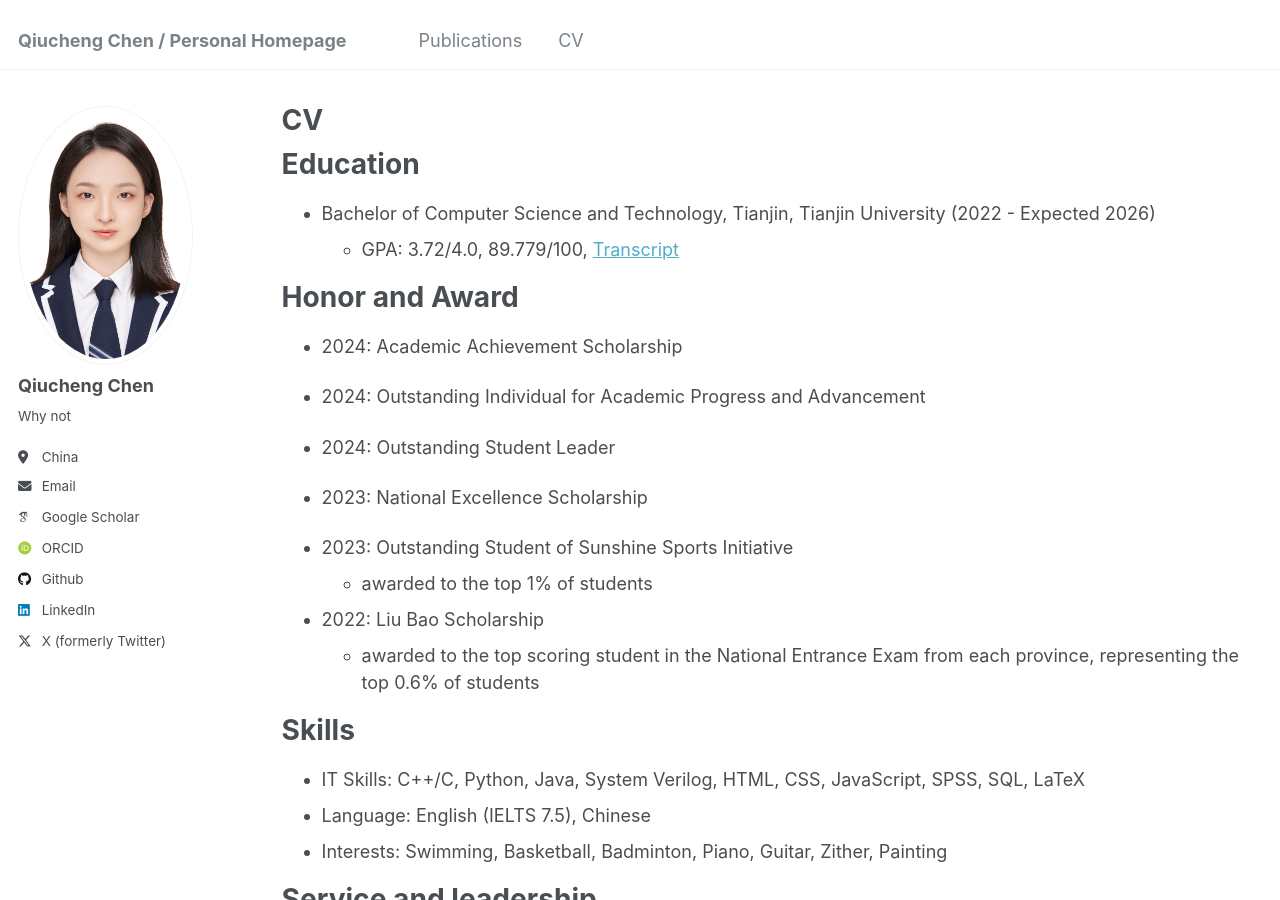
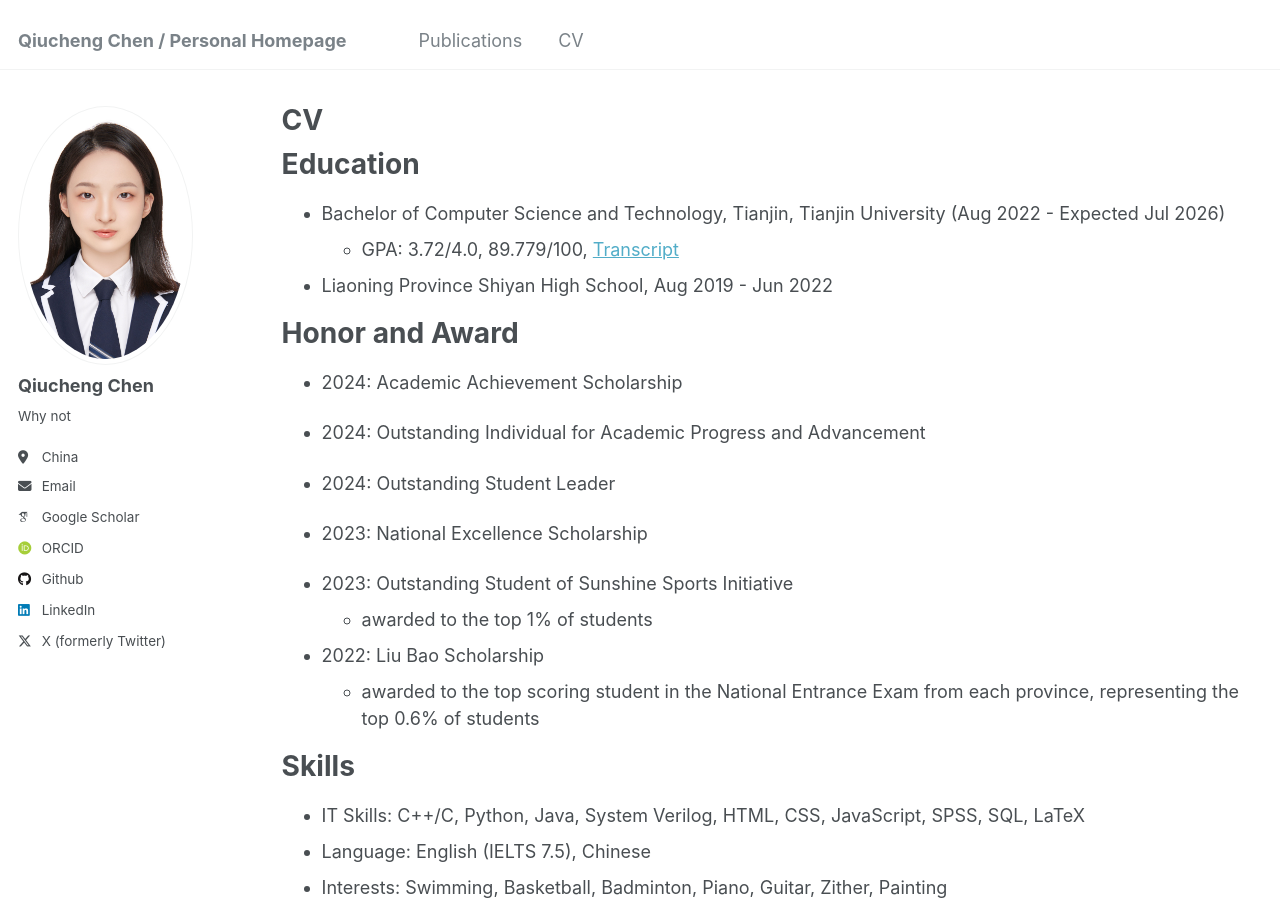
Before and after one commit to Trouverecc/Trouverecc.github.io, a Jekyll site: the page built from _pages/cv.md, in a window 1280 px wide and 900 px high. Built offline with Jekyll 4.4.1, drawn with Linux system fonts in a browser that asks for light colours; some web fonts are replaced.

Commit message:
Update cv.md

```diff
--- a/_pages/cv.md
+++ b/_pages/cv.md
@@ -11,8 +11,9 @@ redirect_from:
 
 Education
 ======
-* Bachelor of Computer Science and Technology, Tianjin, Tianjin University (2022 - Expected 2026)
+* Bachelor of Computer Science and Technology, Tianjin, Tianjin University (Aug 2022 - Expected Jul 2026)
   * GPA: 3.72/4.0, 89.779/100, [Transcript](../assets/transcript-qiuchengchen.pdf)
+* Liaoning Province Shiyan High School, Aug 2019 - Jun 2022
 
 Honor and Award
 ======
```
